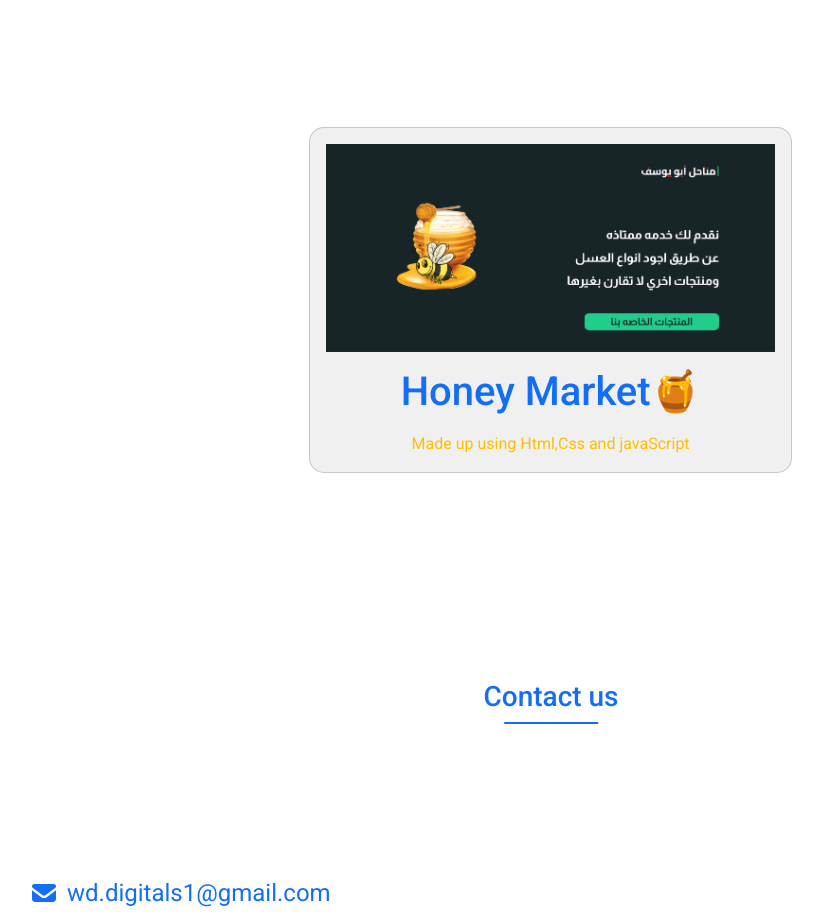
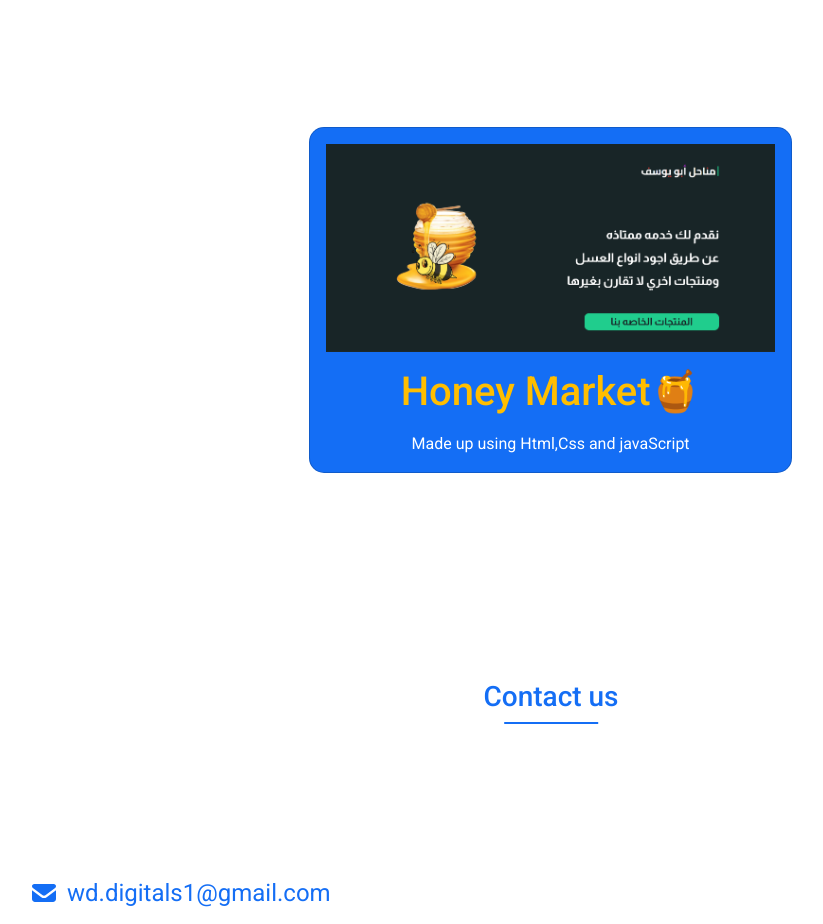
Before and after one commit to yousef2662/wd.digitals, a plain HTML site: page index.html in a window 1280 px wide. Shown: the part 1700-2624 px from the top of the page, without its empty margins (89-912 px from the left). Drawn offline with Linux system fonts and the light colour scheme.

Commit message:
color of pro-card changed

```diff
--- a/css/style.css
+++ b/css/style.css
@@ -171,7 +171,7 @@ body{
 }
 
 .projects .container .pro-card{
-  background-color: var(--gray-color);
+  background-color: var(--blue-color);
   animation: appear linear;
   animation-timeline: view();
   animation-range: entry 0% cover 40%;
@@ -182,11 +182,11 @@ body{
 }
 
 .pro-card h1{
-  color: var(--blue-color);
+  color: var(--orange-color);
 }
 
 .pro-card p{
-  color: var(--orange-color);
+  color: white;
 }
 
 /* contact us */
```
